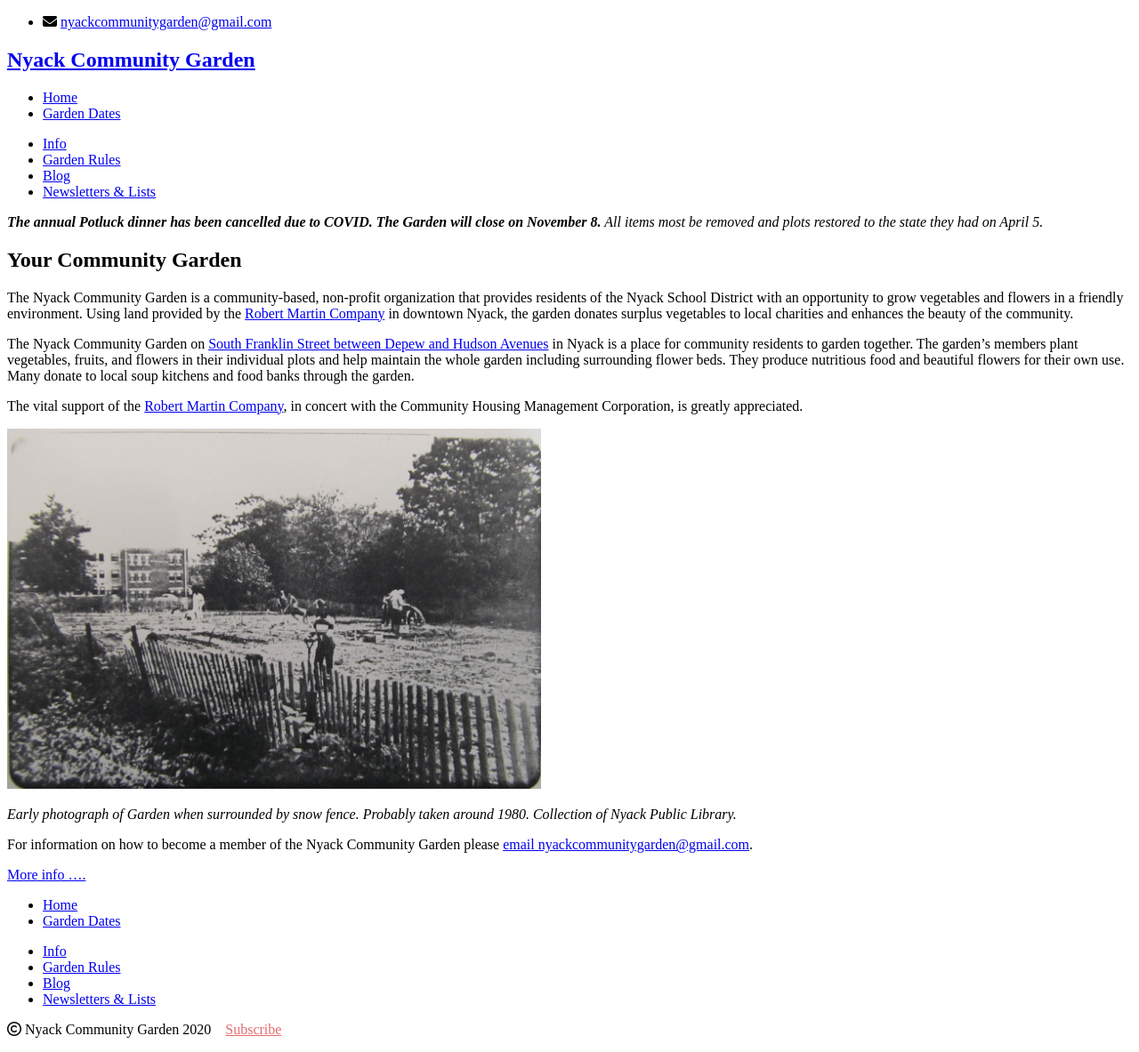
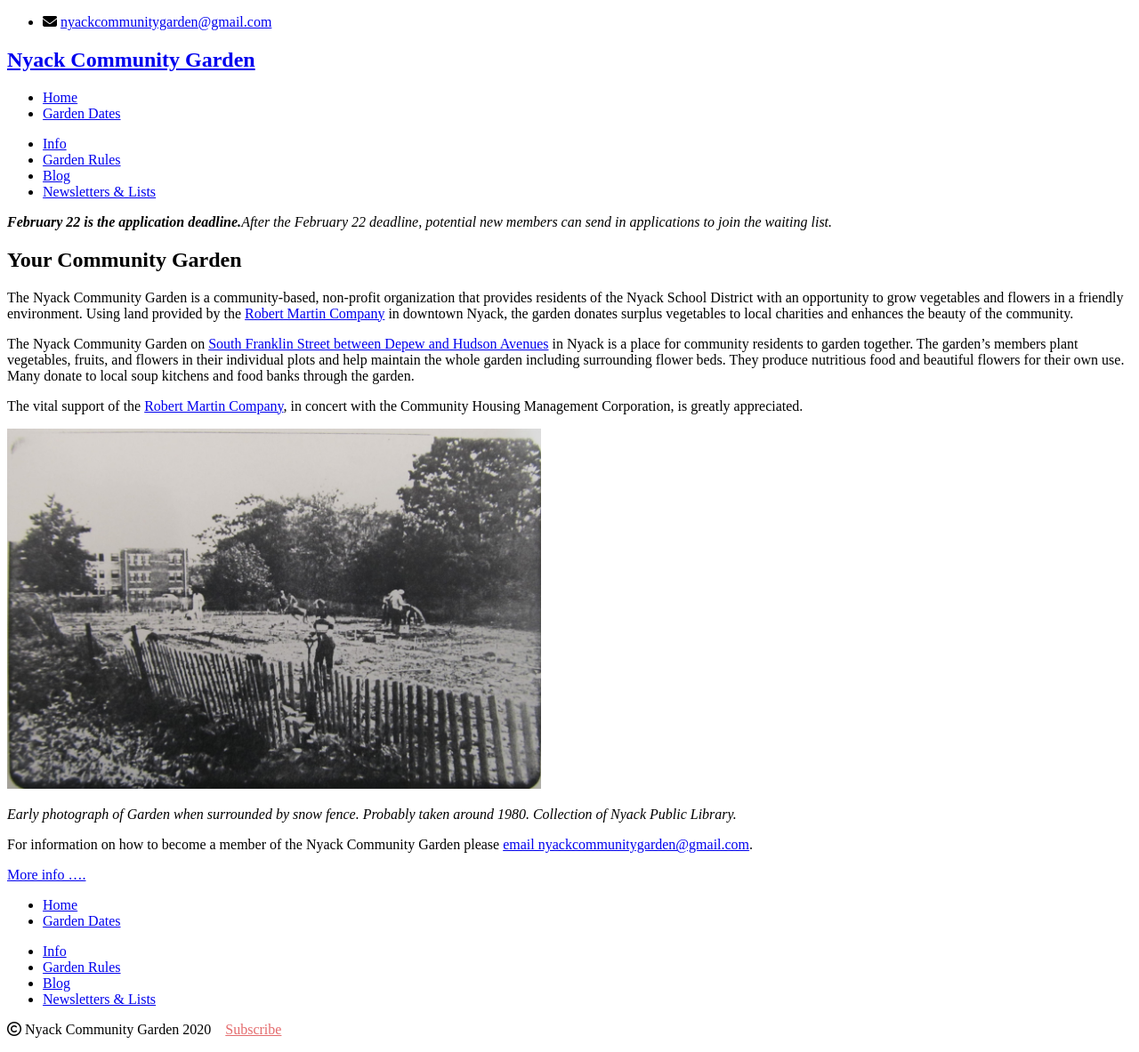
Before and after one commit to bosborne/nyackcommunitygarden, a Jekyll site: the page built from index.md, in a window 1280 px wide. Shown: the whole page at 89% size. Built offline with Jekyll 4.4.1, drawn with Linux system fonts in a browser that asks for light colours; nearby versions of some CDN libraries; library files that are not in the unit come from our copies.

Commit message:
Update banner text

```diff
--- a/_layouts/default.html
+++ b/_layouts/default.html
@@ -21,7 +21,9 @@
     <div class="container">
       <div class="bannerbox">
         <p>
-          <i><b>The annual Potluck dinner has been cancelled due to COVID. The Garden will close on November 8.</b> All items most be removed and plots restored to the state they had on April 5.</i>
+          <i><b>February 22 is the application deadline.</b>After the February
+            22 deadline, potential new members can send in applications to join the
+            waiting list.</i>
         </p>
       </div>
       {{ content }}
```
